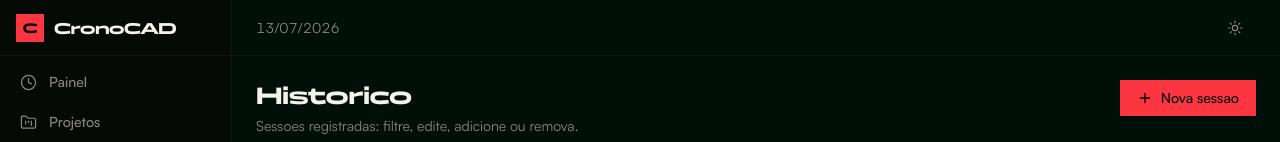
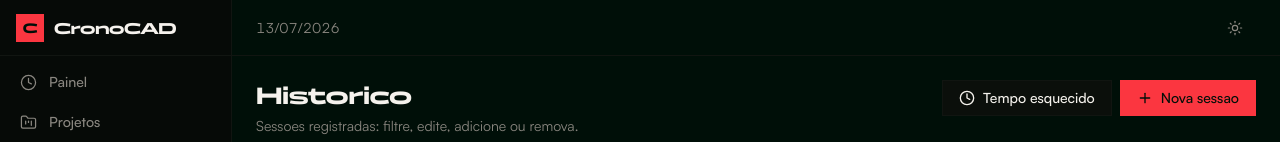
Before and after one commit to theusinshow/m-os, a React (Vite) app: page /historico in a window 1280 px wide. Shown: the top 142 px of the page. Built offline with nearby package versions, Linux system fonts and the light colour scheme.

Commit message:
feat(history): abrir tempo esquecido pelo cabecalho e por sessao

```diff
--- a/src/features/history/HistoryPage.tsx
+++ b/src/features/history/HistoryPage.tsx
@@ -1,5 +1,5 @@
 import { useEffect, useMemo, useState } from "react";
-import { Pencil, Plus, RotateCcw, Trash2 } from "lucide-react";
+import { Clock, Pencil, Plus, RotateCcw, Trash2 } from "lucide-react";
 import type { TimeEntry } from "@/types/domain";
 import { useEntriesStore } from "@/stores/entriesStore";
 import { useCatalogStore } from "@/stores/catalogStore";
@@ -19,6 +19,7 @@ import { Checkbox } from "@/components/ui/Checkbox";
 import { EmptyState } from "@/components/ui/EmptyState";
 import { Field, Input, Select } from "@/components/ui/Field";
 import { EntryForm } from "./EntryForm";
+import { QuickTimeModal } from "./QuickTimeModal";
 
 export function HistoryPage() {
   const entries = useEntriesStore((s) => s.entries);
@@ -35,6 +36,8 @@ export function HistoryPage() {
 
   const [formOpen, setFormOpen] = useState(false);
   const [editing, setEditing] = useState<TimeEntry | null>(null);
+  const [quickOpen, setQuickOpen] = useState(false);
+  const [quickAnchor, setQuickAnchor] = useState<TimeEntry | null>(null);
 
   useEffect(() => {
     if (!showDeleted) return;
@@ -81,6 +84,17 @@ export function HistoryPage() {
         title="Historico"
         description="Sessoes registradas: filtre, edite, adicione ou remova."
         action={
+          <div className="flex gap-2">
+            <Button
+              variant="secondary"
+              onClick={() => {
+                setQuickAnchor(null);
+                setQuickOpen(true);
+              }}
+              icon={<Clock size={16} strokeWidth={2} />}
+            >
+              Tempo esquecido
+            </Button>
             <Button
               variant="primary"
               onClick={() => {
@@ -91,6 +105,7 @@ export function HistoryPage() {
             >
               Nova sessao
             </Button>
+          </div>
         }
       />
 
@@ -247,6 +262,16 @@ export function HistoryPage() {
                         variant="ghost"
                         size="sm"
                         onClick={() => {
+                          setQuickAnchor(entry);
+                          setQuickOpen(true);
+                        }}
+                        aria-label="Adicionar tempo a esta sessao"
+                        icon={<Clock size={15} strokeWidth={1.75} />}
+                      />
+                      <Button
+                        variant="ghost"
+                        size="sm"
+                        onClick={() => {
                           setEditing(entry);
                           setFormOpen(true);
                         }}
@@ -274,6 +299,12 @@ export function HistoryPage() {
         entry={editing}
         onClose={() => setFormOpen(false)}
       />
+
+      <QuickTimeModal
+        open={quickOpen}
+        anchor={quickAnchor}
+        onClose={() => setQuickOpen(false)}
+      />
     </div>
   );
 }
```
Lines whose indentation alone changed are shown as unchanged.
